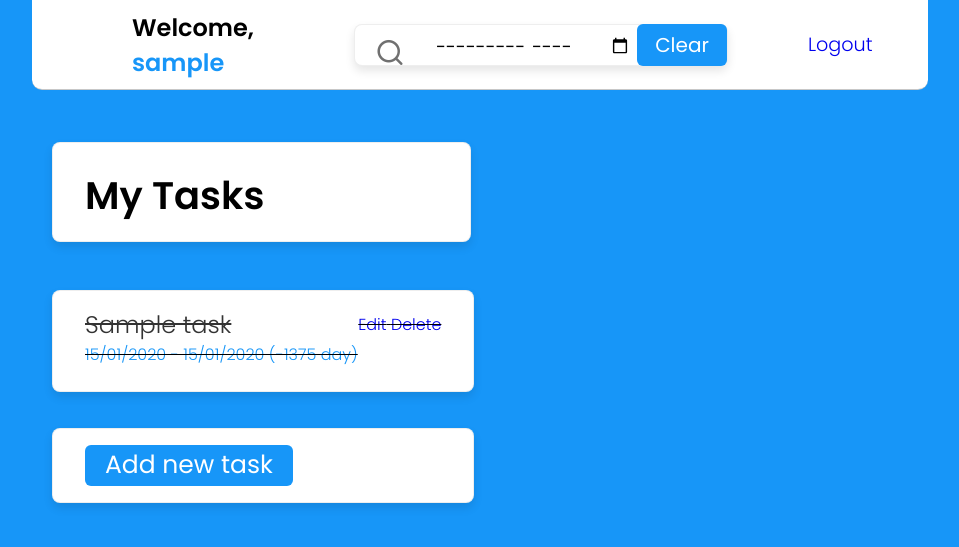
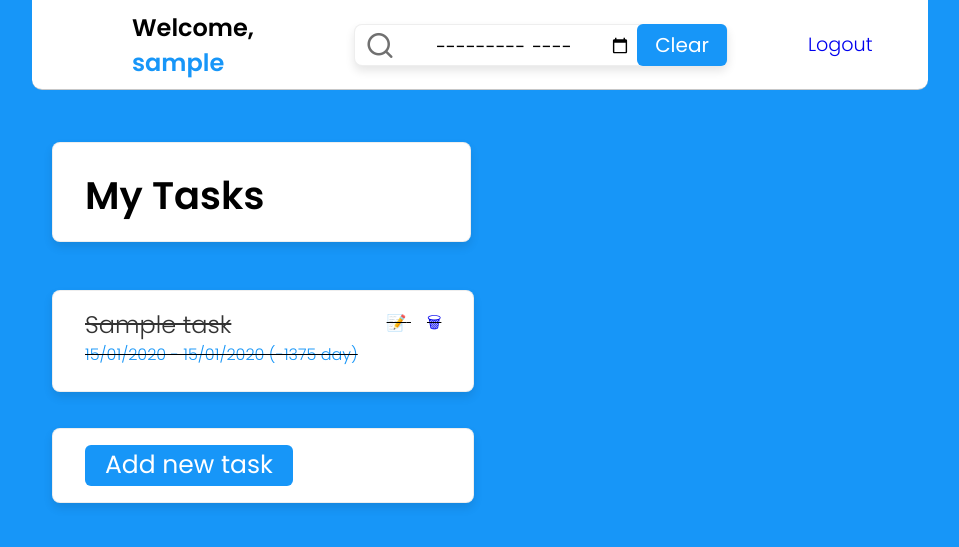
Before and after one commit to icareus1/alx_capstone_project, a Flask app: page /home in a window 1280 px wide. Shown: the top 547 px of the page, without its empty margins (160-1119 px from the left). Run offline with Flask 3, Linux system fonts and the light colour scheme; a user stored in the database is signed in; tables that the repository leaves empty hold one stand-in row (values such as "Sample post").

Commit message:
Capstone Project

```diff
--- a/static/css/main.css
+++ b/static/css/main.css
@@ -57,11 +57,8 @@ nav #search-bar {
 
 nav #search-bar i {
     position: absolute;
-    top: 50%;
-}
-
-nav #search-bar i {
-    left: 20px;
+    top: 34%;
+    left: 10px;
     font-size: 30px;
     color: #707070;
     transform: translateY(-31%);
@@ -151,6 +148,7 @@ div.subtask-content .subtask-count{
 
 .task-name {
     font-size: 1.5rem;
+    flex-basis: 81%;
     color: var(--clr-dark)
 }
 
@@ -161,12 +159,12 @@ div.subtask-content .subtask-count{
     align-items: center;
 }
 
-.subtask-list li a {
-    padding-left: 1rem;
+.subtask-list li label {
+    flex-basis:60%;
 }
 
-.subtask-list li label {
-    flex-basis:60%;
+a.font-size.delete-anchor {
+    padding-left: 1rem;
 }
 
 .disable,
@@ -223,7 +221,7 @@ div.subtask-content > * {
     font-size: 18px;
     font-weight: 400;
     border: none;
-    padding: .5rem 1rem 0 0;
+    padding: 0.5rem 0 0.72rem 0.5rem;
     background-color: transparent;
 }
 
--- a/static/js/index.js
+++ b/static/js/index.js
@@ -232,7 +232,7 @@ function editSubtaskName(subtaskId) {
     const subtaskNameElement = document.querySelector(
         `#subtask-name-${subtaskId}`
     );
-    const subtaskNameText = subtaskNameElement.textContent;
+    const subtaskNameText = subtaskNameElement.textContent.trim();
 
     editInput.value = subtaskNameText;
 
--- a/templates/home.html
+++ b/templates/home.html
@@ -10,13 +10,13 @@
                         <a href="#" data-task-id="{{ task.id }}" class="task-name anchor"
                         onclick="getCurrentTaskId(this)">{{ task.name }}</a>
                         <div class="edit-delete">
-                            <a href="#" class="font-size anchor" onclick="editTaskName('{{ task.id }}')">Edit</a>
-                            <a href="#" class="font-size delete-anchor" onclick="deleteTask('{{ task.id }}')">Delete</a>
+                            <a href="#" class="font-size anchor" onclick="editTaskName('{{ task.id }}')">&#128221;</a>
+                            <a href="#" class="font-size delete-anchor" onclick="deleteTask('{{ task.id }}')">&#128465;</a>
                         </div>
                     </div>
 
                     <div id="editing-{{ task.id }}" class="subtask-hidden">
-                        <input type="text" class="edit-input">
+                        <input type="text" class="edit-input" required>
                         <button class="save-button">Save</button>
                     </div>
                     <p class="date-interval">
@@ -43,10 +43,10 @@
                                 <label for="status-check-{{ subtask.id }}" id="subtask-name-{{ subtask.id }}"
                                 class="subtask-label {% if subtask.status %}completed{% endif %}">
                                 {{ subtask.name }}</label>
-                                <a class="anchor-s" href="#" onclick="editSubtaskName('{{ subtask.id }}')">Edit</a>
-                                <a class="anchor-s" href="#" onclick="deleteSubtask('{{ subtask.id }}')">Delete</a>
+                                <a class="anchor-s" href="#" onclick="editSubtaskName('{{ subtask.id }}')">&#128221;</a>
+                                <a class="anchor-s" href="#" onclick="deleteSubtask('{{ subtask.id }}')">&#128465;</a>
                                 <div id="editing-{{ subtask.id }}" class="subtask-hidden">
-                                    <input type="text" class="edit-input">
+                                    <input type="text" class="edit-input" required>
                                     <button class="save-button" onclick="saveTaskName('{{ subtask.id }}')">Save</button>
                                 </div>
                             </li>
```
